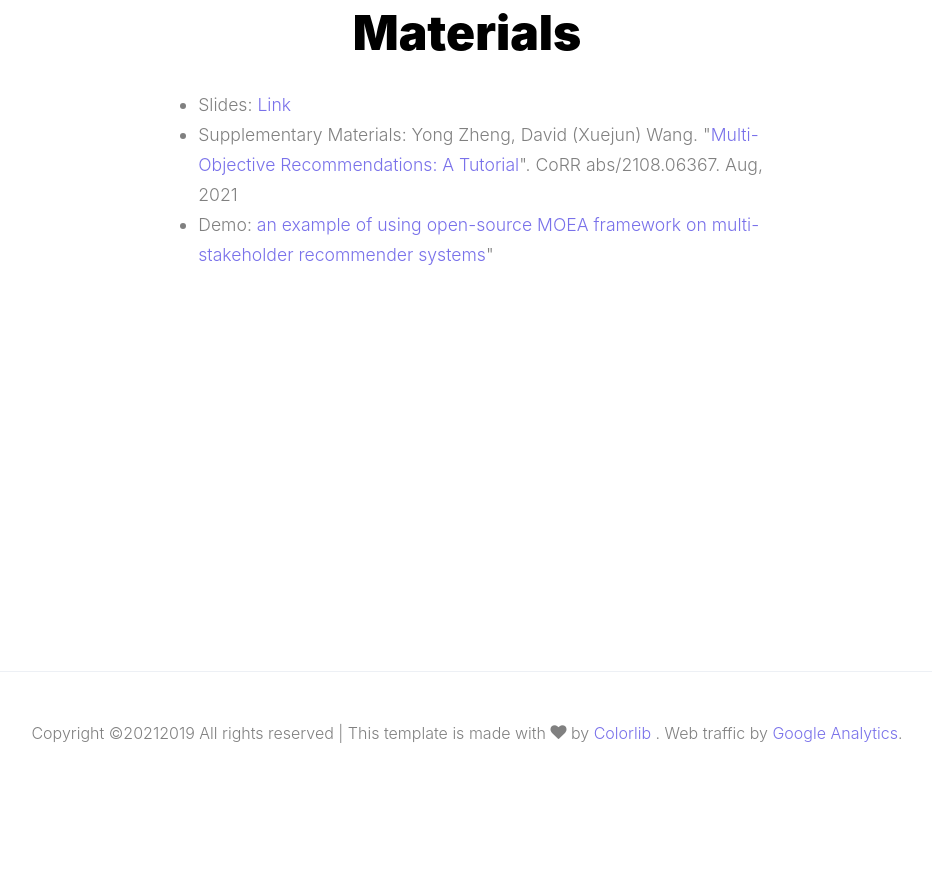
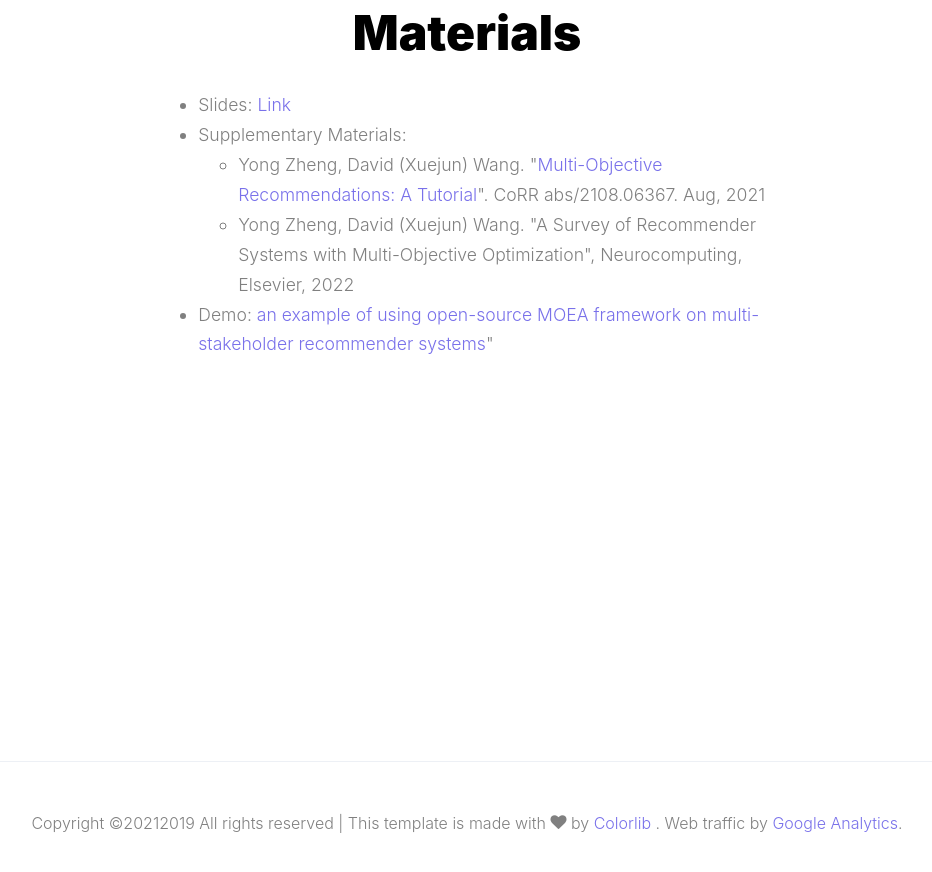
Before and after one commit to moorecsys/moorecsys.github.io, a plain HTML site: page index.html in a window 1280 px wide. Shown: the part 3200-4072 px from the top of the page, without its empty margins (173-1105 px from the left). Drawn offline with Linux system fonts and the light colour scheme; files whose address does not match are found by name; a web font is replaced by a local one.

Commit message:
Update index.html

```diff
--- a/index.html
+++ b/index.html
@@ -262,7 +262,12 @@
             <p align="left">
 			<ul style="text-align: left;">
 				<li>Slides: <a href="https://github.com/moorecsys/moorecsys.github.io/tree/main/Slides%40KDD2021" target="_blank">Link</a></li>
-				<li>Supplementary Materials: Yong Zheng, David (Xuejun) Wang. "<a href="https://arxiv.org/abs/2108.06367" target="_blank">Multi-Objective Recommendations: A Tutorial</a>". CoRR abs/2108.06367. Aug, 2021</li>
+
+				<li>Supplementary Materials:
+				<ul>
+				<li>Yong Zheng, David (Xuejun) Wang. "<a href="https://arxiv.org/abs/2108.06367" target="_blank">Multi-Objective Recommendations: A Tutorial</a>". CoRR abs/2108.06367. Aug, 2021</li>
+				<li>Yong Zheng, David (Xuejun) Wang. "A Survey of Recommender Systems with Multi-Objective Optimization", Neurocomputing, Elsevier, 2022</li>
+				</ul>
 				<li>Demo: <a href="https://github.com/irecsys/Tutorial_MSRS" target="_blank">an example of using open-source MOEA framework on multi-stakeholder recommender systems</a>"</li>
 			</ul>
 			</p>
```
